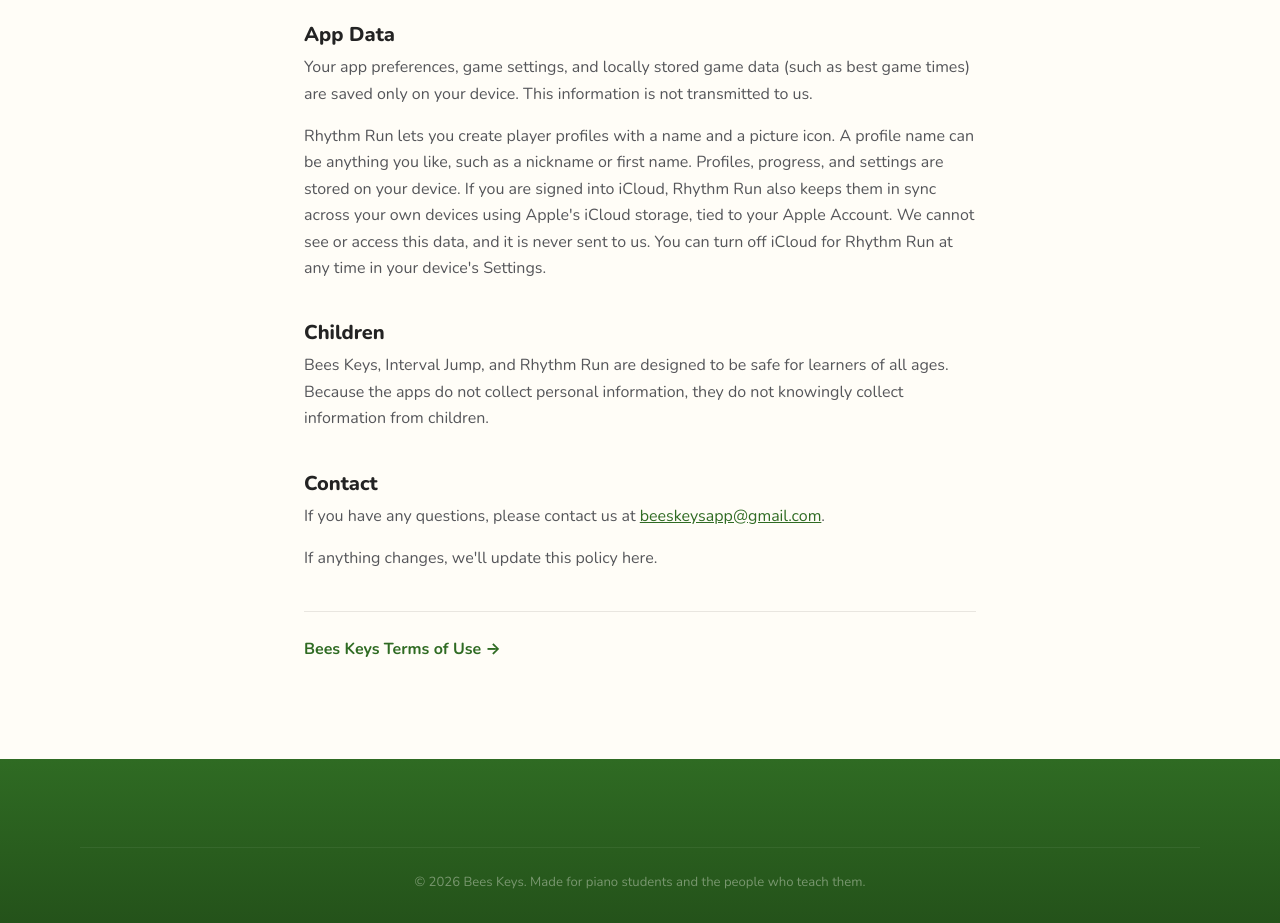
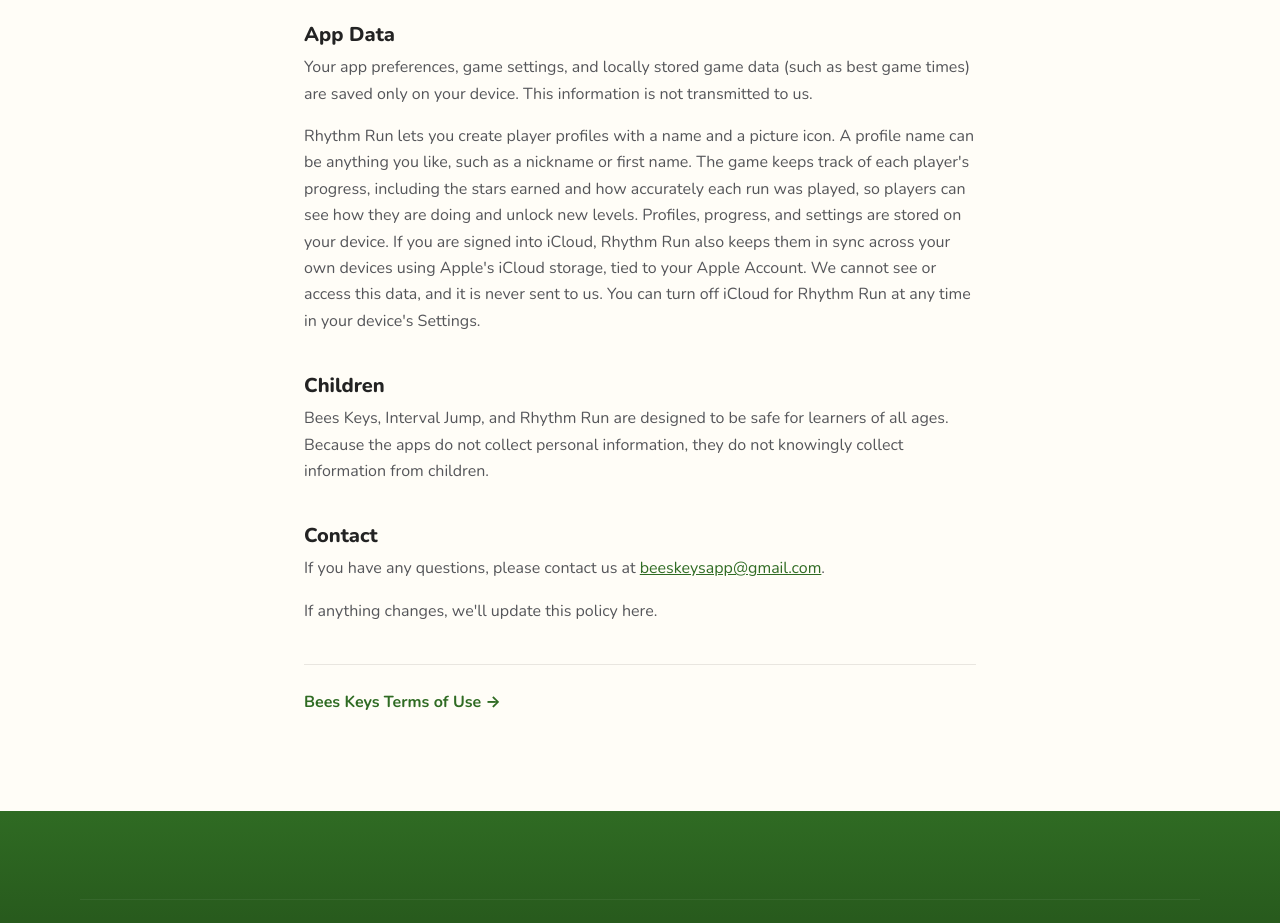
Before and after one commit to joshcally/bees-keys-website, a plain HTML site: page privacy.html in a window 1280 px wide. Shown: the part 1280-2203 px from the top of the page. Drawn offline with nearby package versions, Linux system fonts and the light colour scheme.

Commit message:
Privacy policy: name Rhythm Run's stars and run accuracy as stored progress
Co-Authored-By: Claude Opus 5.5 <noreply@anthropic.com>

```diff
--- a/privacy.html
+++ b/privacy.html
@@ -111,7 +111,9 @@
     </p>
     <p>
       Rhythm Run lets you create player profiles with a name and a picture icon. A profile
-      name can be anything you like, such as a nickname or first name. Profiles, progress,
+      name can be anything you like, such as a nickname or first name. The game keeps track
+      of each player's progress, including the stars earned and how accurately each run was
+      played, so players can see how they are doing and unlock new levels. Profiles, progress,
       and settings are stored on your device. If you are signed into iCloud, Rhythm Run
       also keeps them in sync across your own devices using Apple's iCloud storage, tied
       to your Apple Account. We cannot see or access this data, and it is never sent to us.
```
